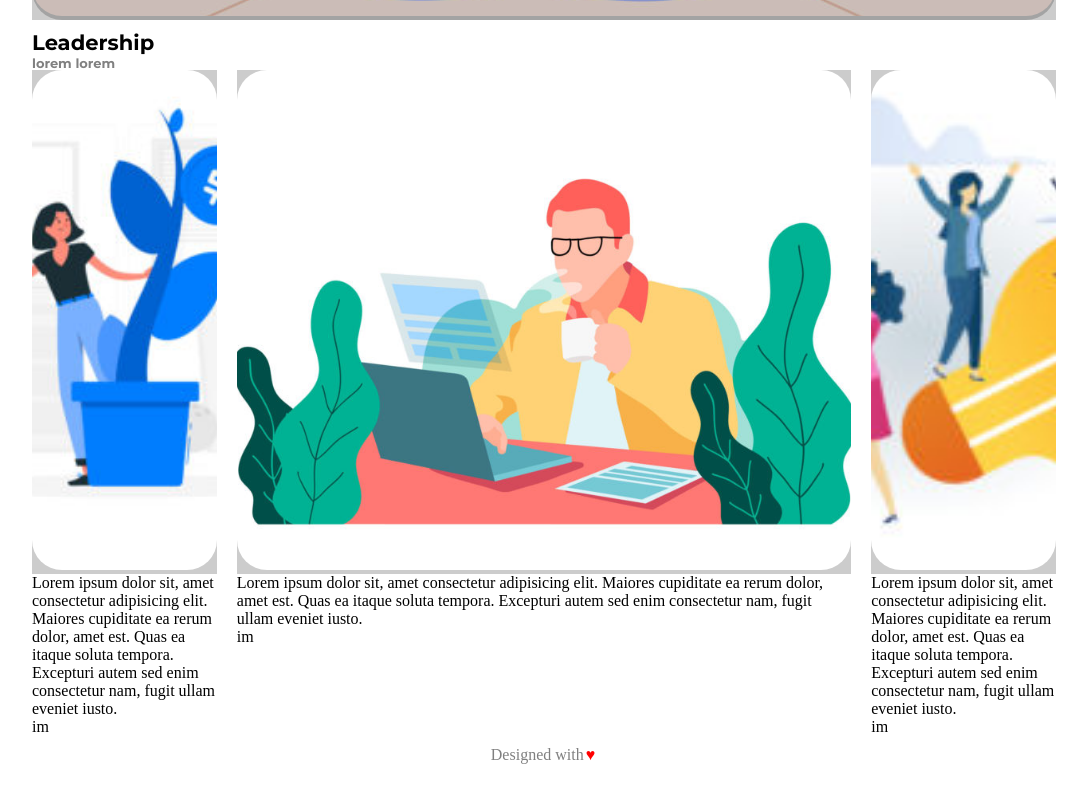
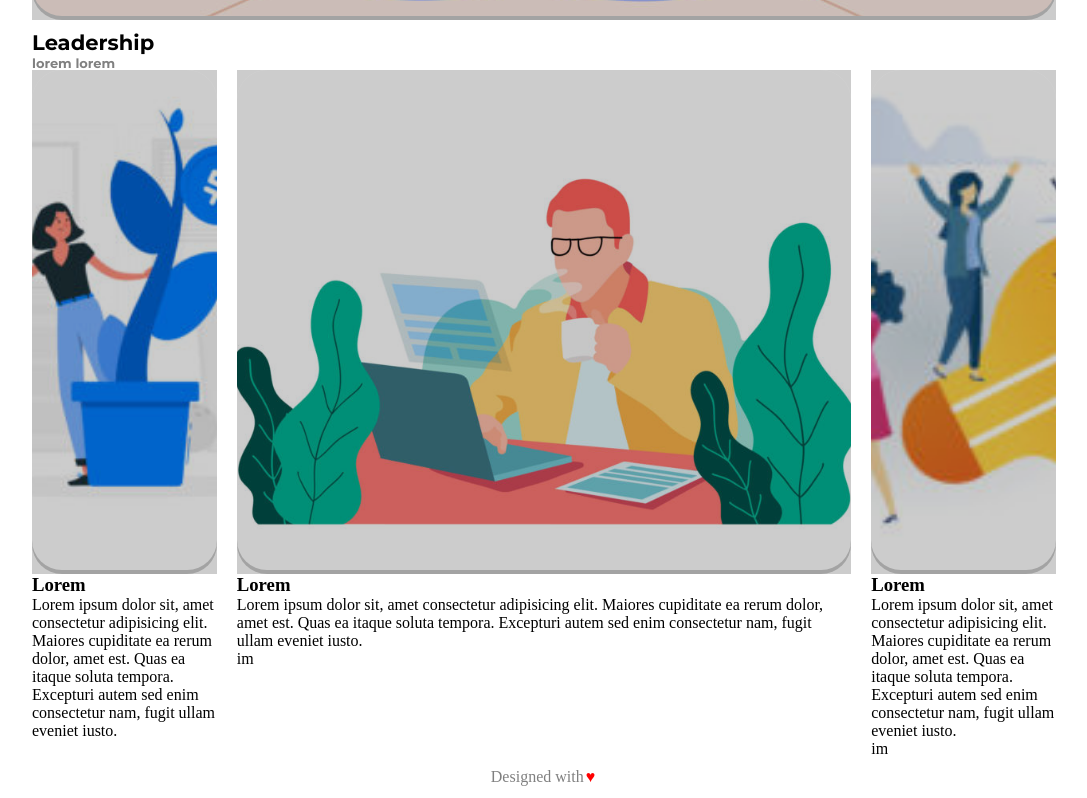
Before and after one commit to Jhon818/htmlcss-wp, a plain HTML site: page index.html in a window 1280 px wide. Shown: the part 604-1402 px from the top of the page, without its empty margins (96-1183 px from the left). Before the commit the page ends 1380 px from the top, so only its background shows below. Drawn offline with Linux system fonts and the light colour scheme.

Commit message:
background aside

```diff
--- a/index.html
+++ b/index.html
@@ -67,24 +67,33 @@
         <aside class="left">
             <div class="overlay-container">
 
-                <div class="overlay">
-                    <img src="/img/img-1.jpg" alt="">
+                <div class="overlay banner">
+                    <div class="jumbotron">
+
+                    </div>
+                    <img src="img/img-1.jpg" alt="">
+
                 </div>
             </div>
 
             <div class="testo">
+                <h3>Lorem</h3>
                 <p>Lorem ipsum dolor sit, amet consectetur adipisicing elit. Maiores cupiditate ea rerum dolor, amet est. Quas ea itaque soluta tempora. Excepturi autem sed enim consectetur nam, fugit ullam eveniet iusto.</p>
-                im
+
             </div>
         </aside>
 
         <section class="content">
             <div class="overlay-container">
-                <div class="overlay">
+                <div class="overlay banner">
+                    <div class="jumbotron">
+
+                    </div>
                     <img src="img/banner-2.jpg" alt="">
                 </div>
 
             <div class="testo">
+                <h3>Lorem</h3>
                 </p>Lorem ipsum dolor sit, amet consectetur adipisicing elit. Maiores cupiditate ea rerum dolor, amet est. Quas ea itaque soluta tempora. Excepturi autem sed enim consectetur nam, fugit ullam eveniet iusto.</p>
                 im
               </div>
@@ -93,11 +102,18 @@
 
         <aside class="right">
             <div class="overlay-container">
-                <div class="overlay">
+                <div class="overlay banner">
+
+                    <div class="jumbotron">
+
+                    </div>
+
                     <img src="img/img-3.jpg" alt="">
+
                 </div>
 
             <div class="testo">
+                <h3>Lorem</h3>
                 <p>Lorem ipsum dolor sit, amet consectetur adipisicing elit. Maiores cupiditate ea rerum dolor, amet est. Quas ea itaque soluta tempora. Excepturi autem sed enim consectetur nam, fugit ullam eveniet iusto.</p>
                 im
             </div>
```
